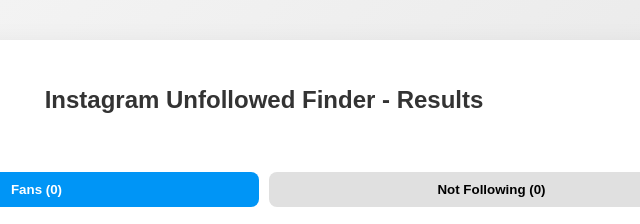
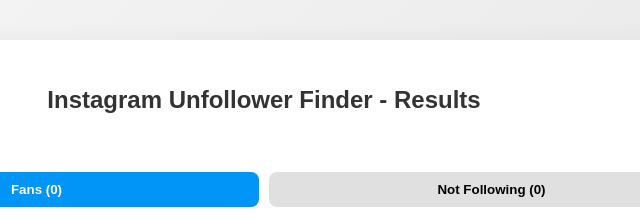
Before and after one commit to LDebnath/Instagram-Unfollowers-Finders, a plain HTML site: page result.html in a window 1280 px wide. Shown: the top 224 px of the page, 376-1016 px from the left. Drawn offline with Linux system fonts and the light colour scheme.

Commit message:
Fix HTML structure and update title in result.html

```diff
--- a/result.html
+++ b/result.html
@@ -2,7 +2,7 @@
 <html lang="en">
 <head>
 <meta charset="UTF-8">
-<title>Instagram Unfollowed Finder - Results</title>
+<title>Instagram Unfollower Finder - Results</title>
 <style>
 body {
   font-family: Arial, sans-serif;
@@ -130,7 +130,7 @@ a.profile-btn {
 <body class="light">
 
 <div class="container">
-  <h1>Instagram Unfollowed Finder - Results</h1>
+  <h1>Instagram Unfollower Finder - Results</h1>
   <p id="stats"></p>
 
   <div class="tabs">
```
